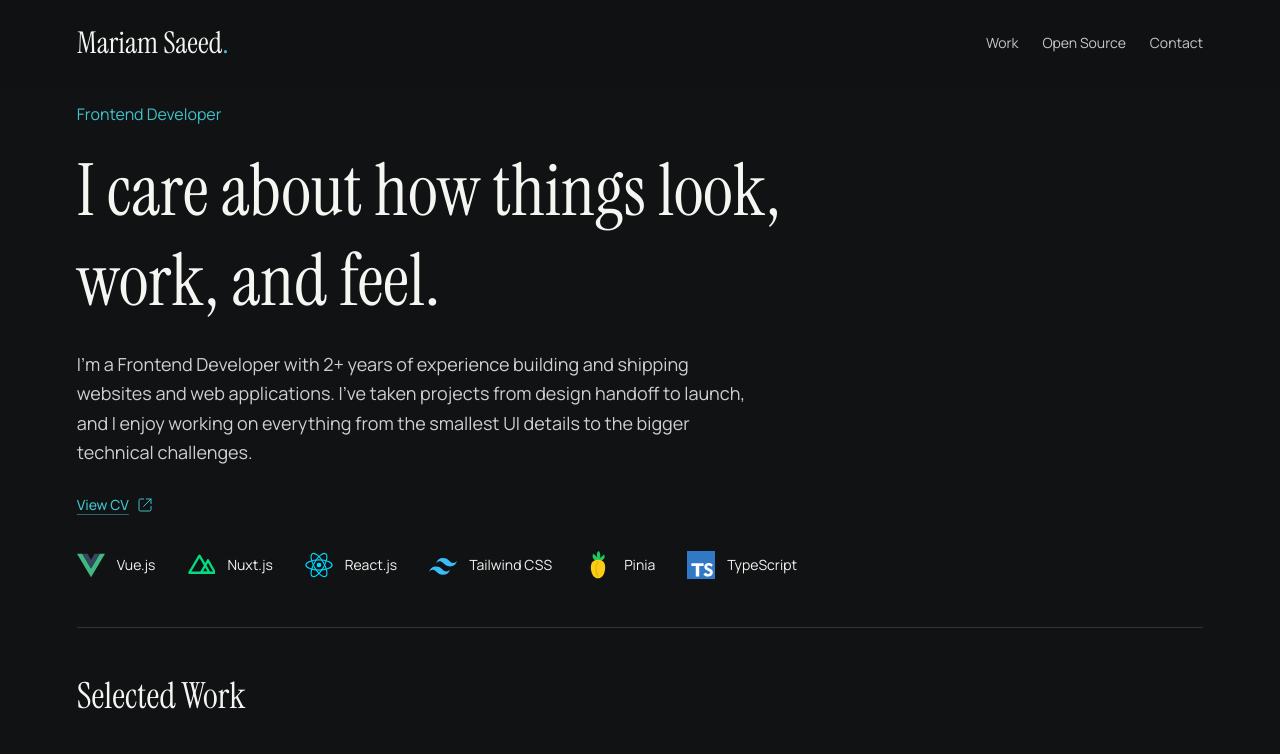
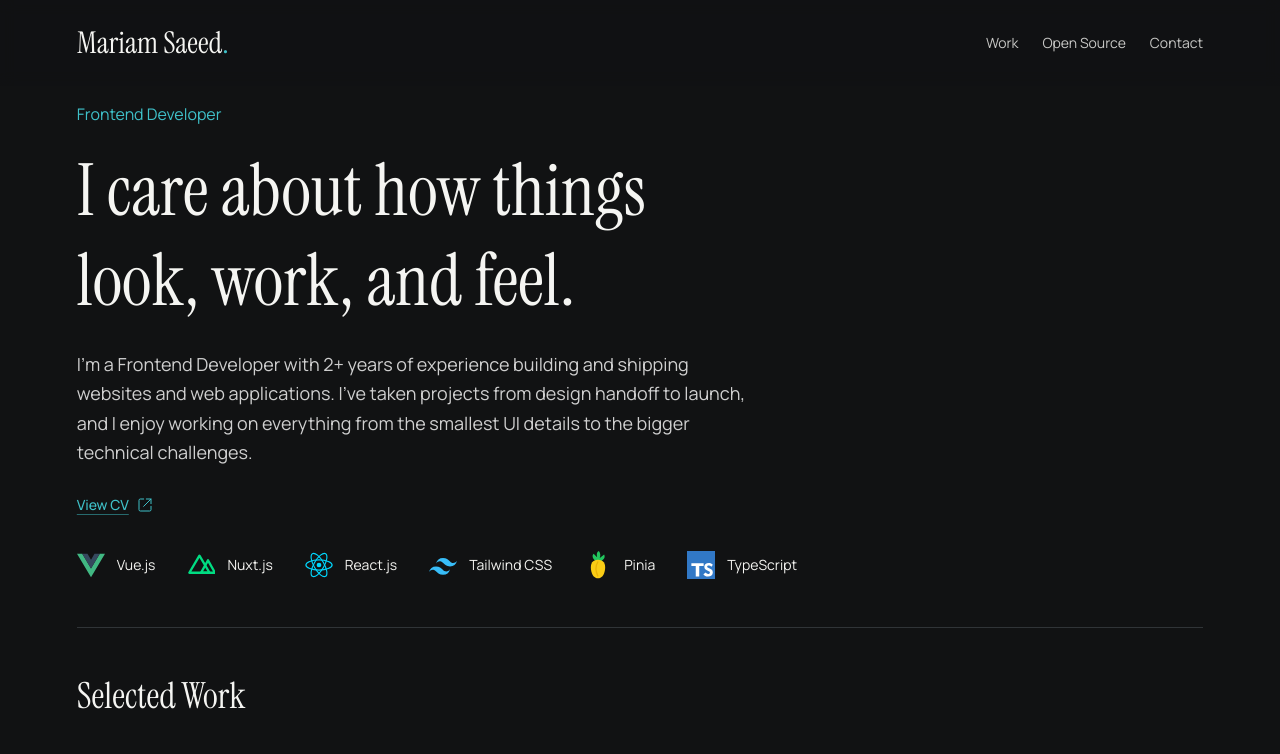
Before and after one commit to Mariam-Saeed/portfolio, a Next.js app: page / in a window 1280 px wide. Shown: the top 754 px of the page. Built offline with nearby package versions, Linux system fonts and the light colour scheme.

Commit message:
fix: link portfolio CV to GitHub Pages

```diff
--- a/src/components/sections/hero/Hero.tsx
+++ b/src/components/sections/hero/Hero.tsx
@@ -2,8 +2,7 @@ import { siteConfig } from "@/data/site";
 
 import { TechnologyList } from "./TechnologyList";
 
-// Paths are relative to public/: place the CV at public/cv.pdf or update this path.
-const cvPdfPath = "/Mariam Saeed-Frontend Developer.pdf";
+const cvPdfPath = "https://mariam-saeed.github.io/resume/resume.pdf";
 
 export function Hero() {
   const { hero, role } = siteConfig;
@@ -14,7 +13,7 @@ export function Hero() {
         <p className="text-sm font-normal text-accent md:text-base">{role}</p>
         <h1
           id="hero-heading"
-          className="mt-4 max-w-3xl font-serif text-4xl leading-tight font-normal text-foreground sm:mt-5 sm:text-5xl md:text-6xl lg:text-7xl"
+          className="mt-4 max-w-2xl font-serif text-4xl leading-tight font-normal text-foreground sm:mt-5 sm:text-5xl md:text-6xl lg:text-7xl"
         >
           {hero.title}
         </h1>
```
Also changed, not shown: 1 other file (tests, documents, lock files or other folders).
